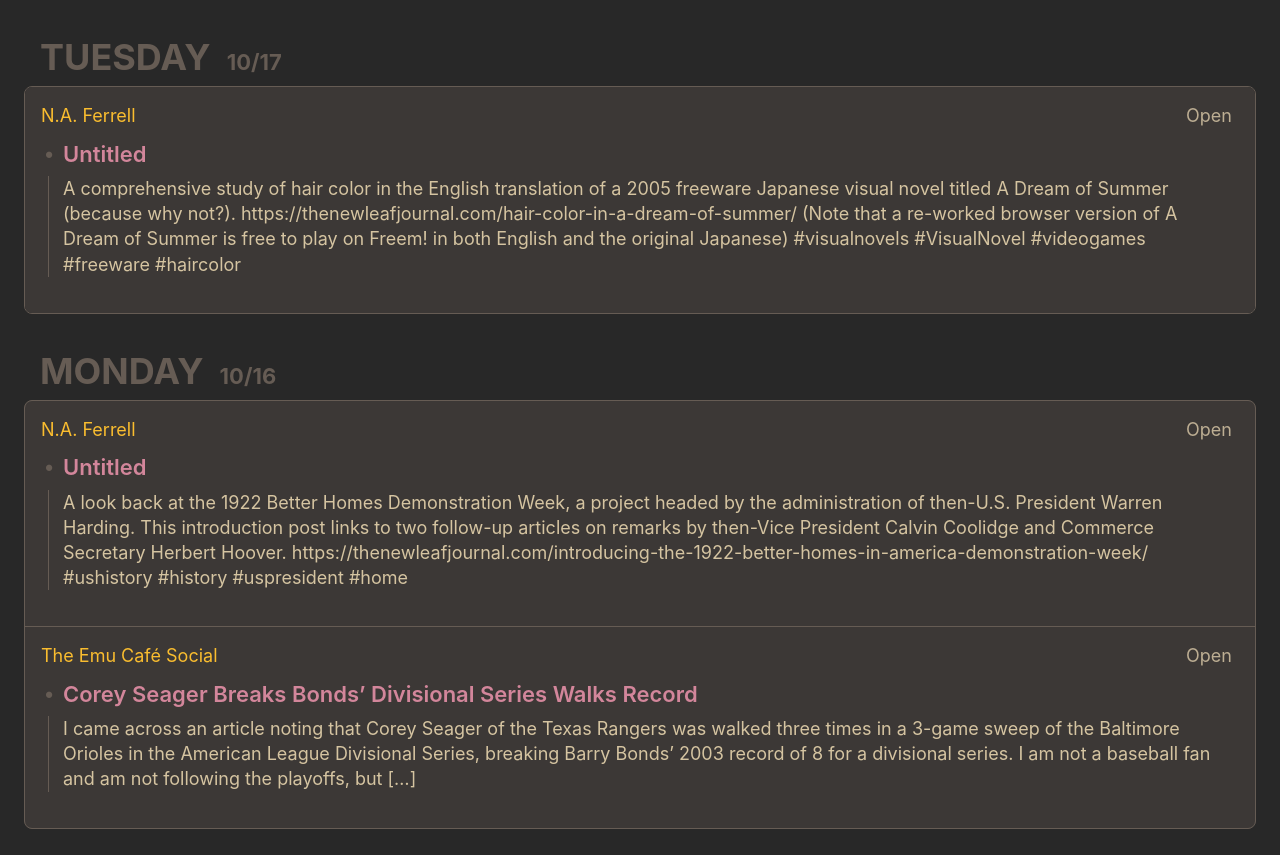
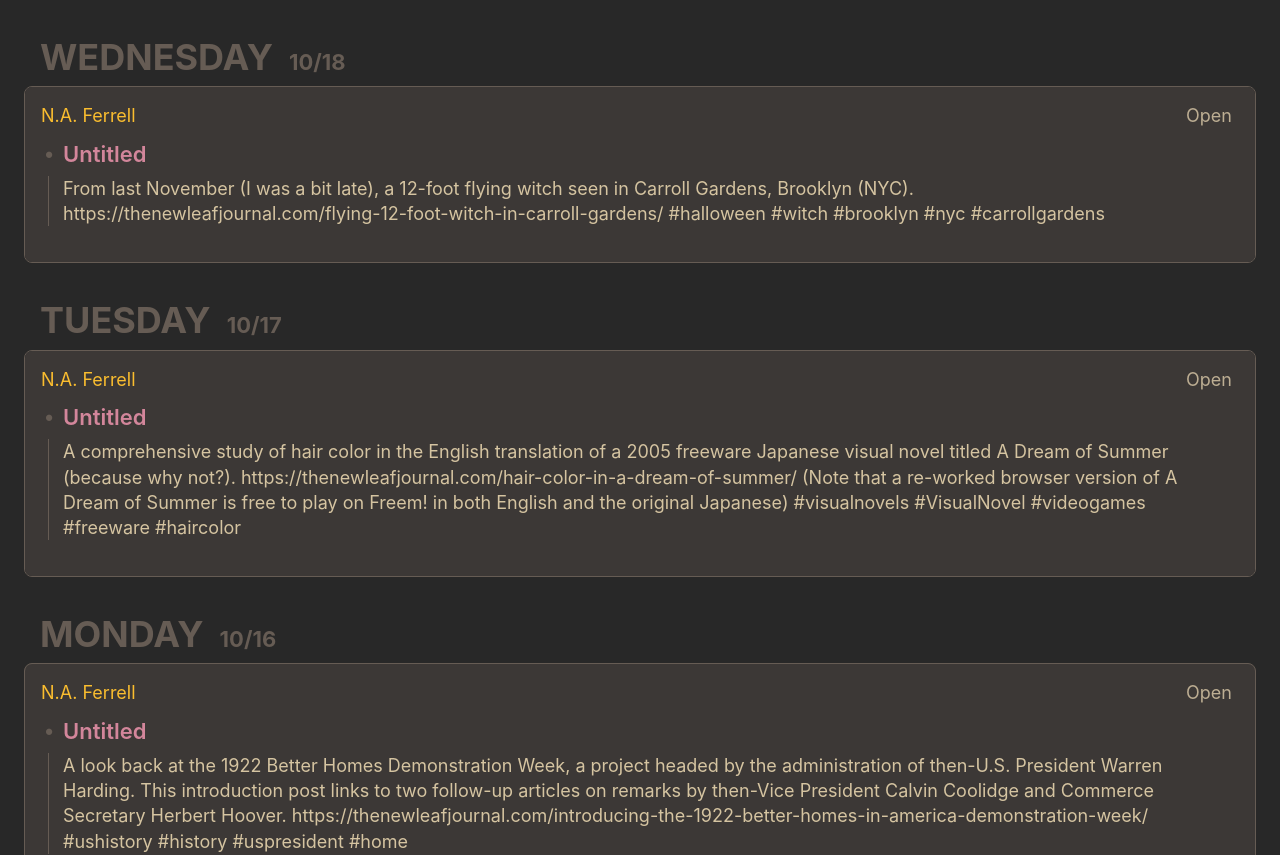
Before and after one commit to nafnlj/nlj-feeds, a plain HTML site: page index.html in a window 1280 px wide. Shown: the top 855 px of the page. Drawn offline with Linux system fonts and the light colour scheme.

Commit message:
deploy: 1bea850d39c1288a38baa527c03c0ac29b9dff28

```diff
--- a/index.html
+++ b/index.html
@@ -22,6 +22,53 @@
             data-action="toggle-accordions"
             title="Click to toggle the day, Ctrl + click to toggle all."
           >
+            <time class="daily-heading-toggle__weekday js-offset-weekday" data-offset-date=2023-10-18 datetime="2023-10-18T15:07:21.000Z">2023-10-18</time>
+            <time class="daily-heading-toggle__date js-offset-date" data-offset-date=2023-10-18 datetime="2023-10-18T15:07:21.000Z"></time>
+          </button>
+        </h2>
+        <ul class="sources card">
+            <li class="card__section">
+              <section class="js-toggle-accordions-scope">
+                <h3 class="source-heading">
+                  <button
+                    class="source-heading__name"
+                    data-action="toggle-accordions"
+                    title="Click to toggle the source, Ctrl + click to toggle all."
+                  >N.A. Ferrell</button>
+                  <a class="source-heading__link" href="https://linuxrocks.online/@nafnlj">Open</a>
+                </h3>
+                <section class="articles-per-source">
+                    <article>
+                      <details
+                        class="article-expander"
+                        data-action="toggle-native-accordion"
+                        data-accordion-key="https://linuxrocks.online/@nafnlj/111256642596120298"
+                        open
+                      >
+                        <summary class="article-expander__title">Untitled</summary>
+                        <a class="article-summary-link article-summary-box-outer" href="https://linuxrocks.online/@nafnlj/111256642596120298">
+                          <div class="article-summary-box-inner media-object">
+                            <span class="media-object__text">
+                              <span>From last November (I was a bit late), a 12-foot flying witch seen in Carroll Gardens, Brooklyn (NYC).
+https://thenewleafjournal.com/flying-12-foot-witch-in-carroll-gardens/
+#halloween #witch #brooklyn #nyc #carrollgardens</span>
+                            </span>
+                          </div>
+                        </a>
+                      </details>
+                    </article>
+                </section>
+              </section>
+            </li>
+        </ul>
+      </section>
+      <section class="daily-content js-toggle-accordions-scope">
+        <h2 class="daily-heading">
+          <button
+            class="daily-heading-toggle"
+            data-action="toggle-accordions"
+            title="Click to toggle the day, Ctrl + click to toggle all."
+          >
             <time class="daily-heading-toggle__weekday js-offset-weekday" data-offset-date=2023-10-17 datetime="2023-10-17T18:44:17.000Z">2023-10-17</time>
             <time class="daily-heading-toggle__date js-offset-date" data-offset-date=2023-10-17 datetime="2023-10-17T18:44:17.000Z"></time>
           </button>
@@ -1860,8 +1907,8 @@ https://thenewleafjournal.com/augustus-and-the-comedy-of-life/
       </section>
 
     <footer>
-      <a class="footer-link" href="https://github.com/nafnlj/nljfeeds/actions/runs/6562119085">
-        <time id="build-timestamp" datetime="2023-10-18T14:10:19.894Z">2023-10-18T14:10:19.894Z</time>
+      <a class="footer-link" href="https://github.com/nafnlj/nljfeeds/actions/runs/6566048041">
+        <time id="build-timestamp" datetime="2023-10-18T20:11:31.670Z">2023-10-18T20:11:31.670Z</time>
       </a>
       <a class="footer-link" href="https://github.com/osmoscraft/osmosfeed">osmosfeed 1.15.1</a>
     </footer>
```
Also changed, not shown: cache.json (+10 -0 lines), 1 other file.
